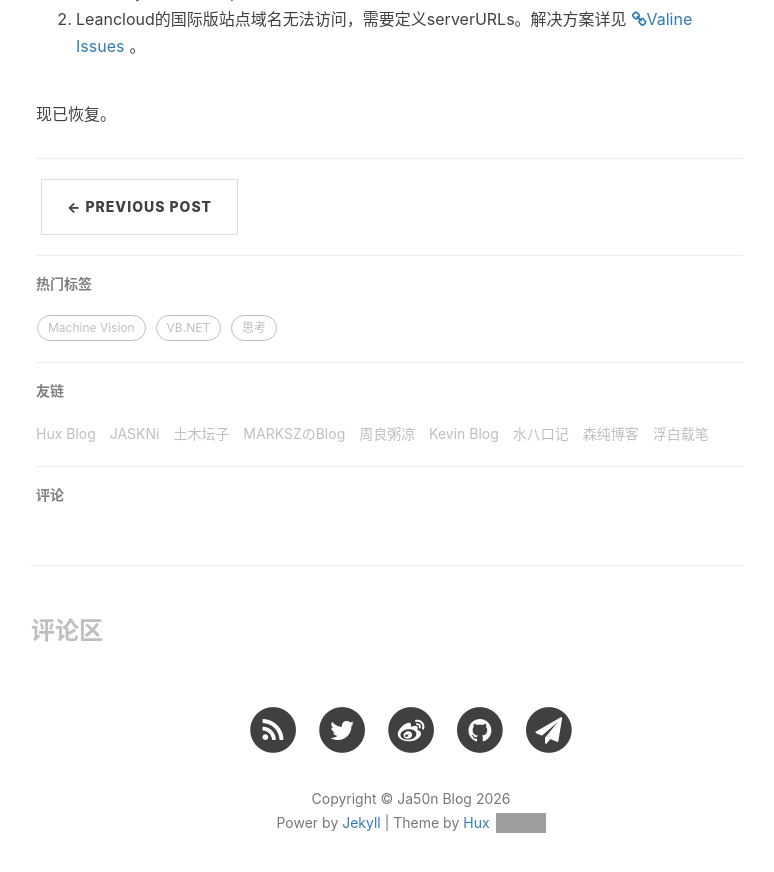
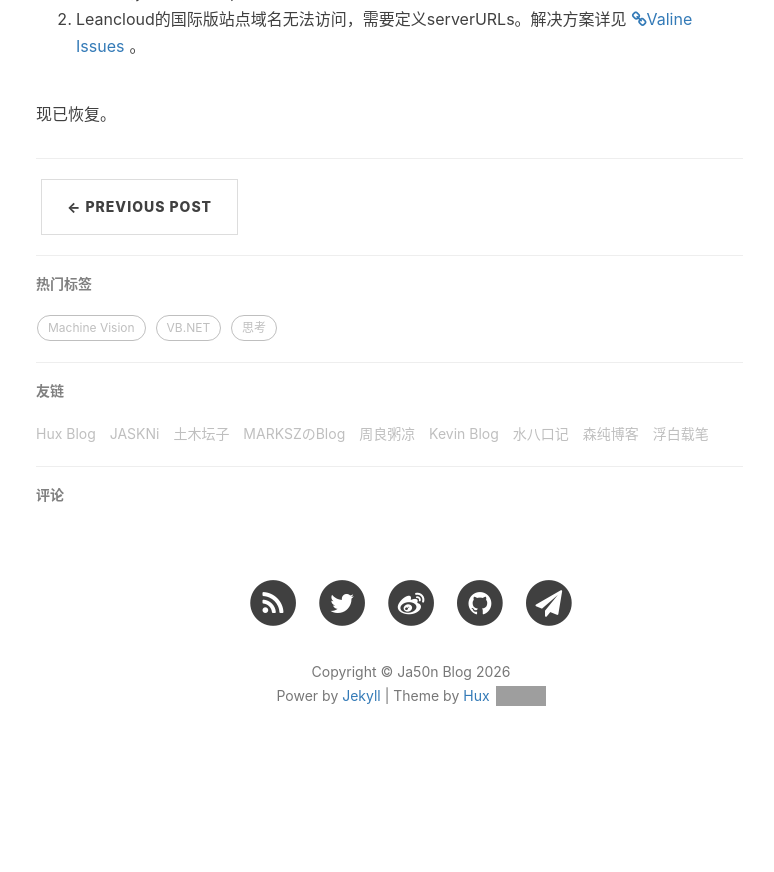
Before and after one commit to Ja50n/ja50n.github.com, a Jekyll site: the page built from _posts/2024-06-03-imback.md, in a window 1280 px wide and 900 px high, scrolled down 639 px. Shown: the top 872 px of the window, without its empty margins (229-1003 px from the left). Built offline with Jekyll 4.4.1, drawn with Linux system fonts in a browser that asks for light colours; nearby versions of some CDN libraries; some web fonts are replaced; comment, search, counter and statistics services are not loaded; after the commit the page ends 1412 px from its top, so only the background shows below that; grey boxes are pictures that could not be loaded.

Commit message:
更新评论区样式

```diff
--- a/_includes/giscus.html
+++ b/_includes/giscus.html
@@ -1,6 +1,5 @@
 {% if site.giscus.enabled %}
-<div class="giscus-container" style="margin-top:3rem;padding-top:2rem;border-top:1px solid #eee;">
-  <h3>评论区</h3>
+<div class="giscus-container">
   <script src="https://giscus.app/client.js"
           data-repo="{{ site.giscus.repo }}"
           data-repo-id="{{ site.giscus.repo_id }}"
```
